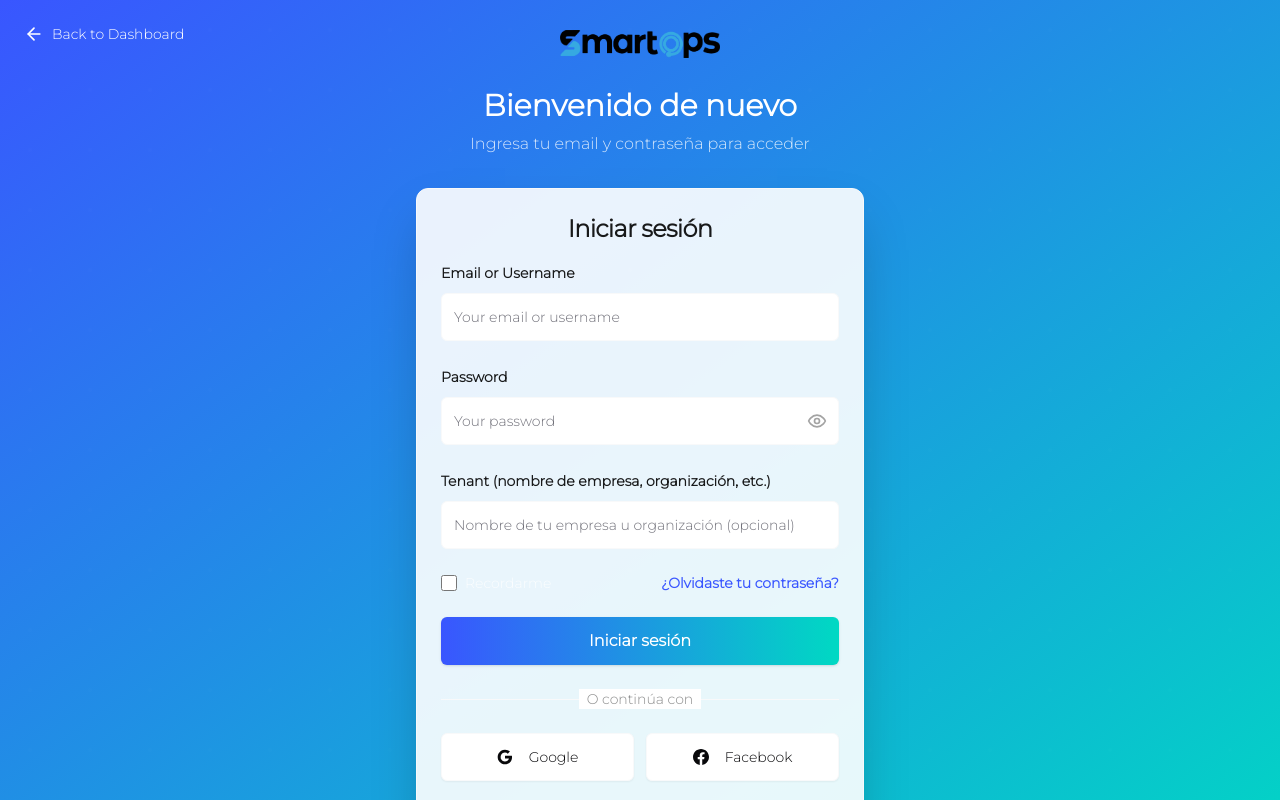
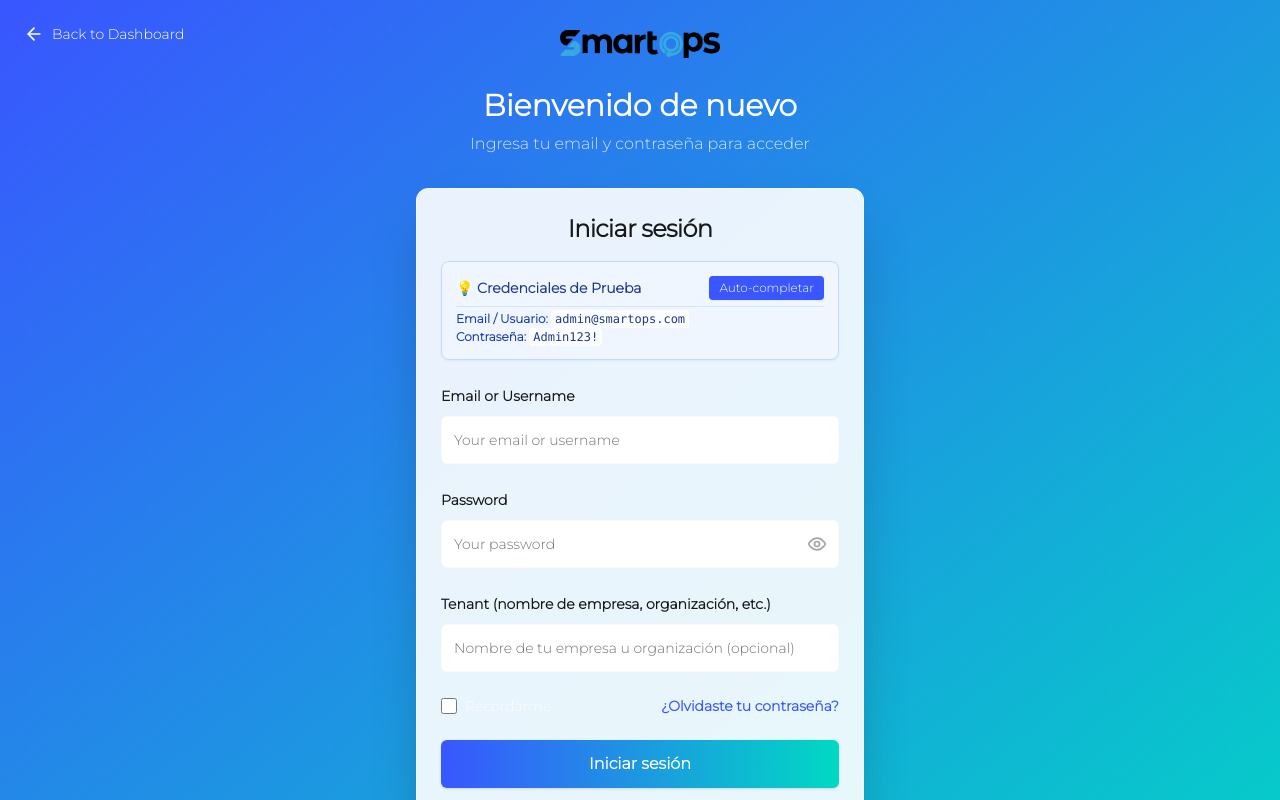
Before and after one commit to bestrolla/smartops, a React (Vite) app in the folder Admin_SmartOps/: page / in a window 1280 px wide. Shown: the top 800 px of the page. Built offline with nearby package versions, Linux system fonts and the light colour scheme.

Commit message:
feat: add demo credentials banner with auto-fill button to SignIn page

```diff
--- a/Admin_SmartOps/src/pages/SignIn.tsx
+++ b/Admin_SmartOps/src/pages/SignIn.tsx
@@ -80,6 +80,29 @@ export default function SignIn() {
             </CardTitle>
           </CardHeader>
           <CardContent>
+            {/* Demo Credentials Box */}
+            <div className="mb-6 p-3.5 rounded-lg bg-blue-50 border border-blue-200 text-blue-900 text-sm font-montserrat flex flex-col gap-1.5 shadow-sm">
+              <div className="flex items-center justify-between font-semibold">
+                <span className="flex items-center gap-1.5 text-blue-900 font-bold">
+                  💡 Credenciales de Prueba
+                </span>
+                <button
+                  type="button"
+                  onClick={() => {
+                    setUsernameOrEmail("admin@smartops.com");
+                    setPassword("Admin123!");
+                  }}
+                  className="text-xs bg-smartops-blue hover:bg-smartops-blue-hover text-white px-2.5 py-1 rounded font-medium transition-colors shadow-sm cursor-pointer"
+                >
+                  Auto-completar
+                </button>
+              </div>
+              <div className="text-xs text-blue-800 space-y-0.5 pt-1 border-t border-blue-200/60">
+                <p><strong>Email / Usuario:</strong> <code className="bg-white/80 px-1 py-0.5 rounded text-blue-900 font-mono">admin@smartops.com</code></p>
+                <p><strong>Contraseña:</strong> <code className="bg-white/80 px-1 py-0.5 rounded text-blue-900 font-mono">Admin123!</code></p>
+              </div>
+            </div>
+
             <form onSubmit={handleSubmit} className="space-y-6">
               {/* Email Input */}
               <div className="space-y-2">
```
